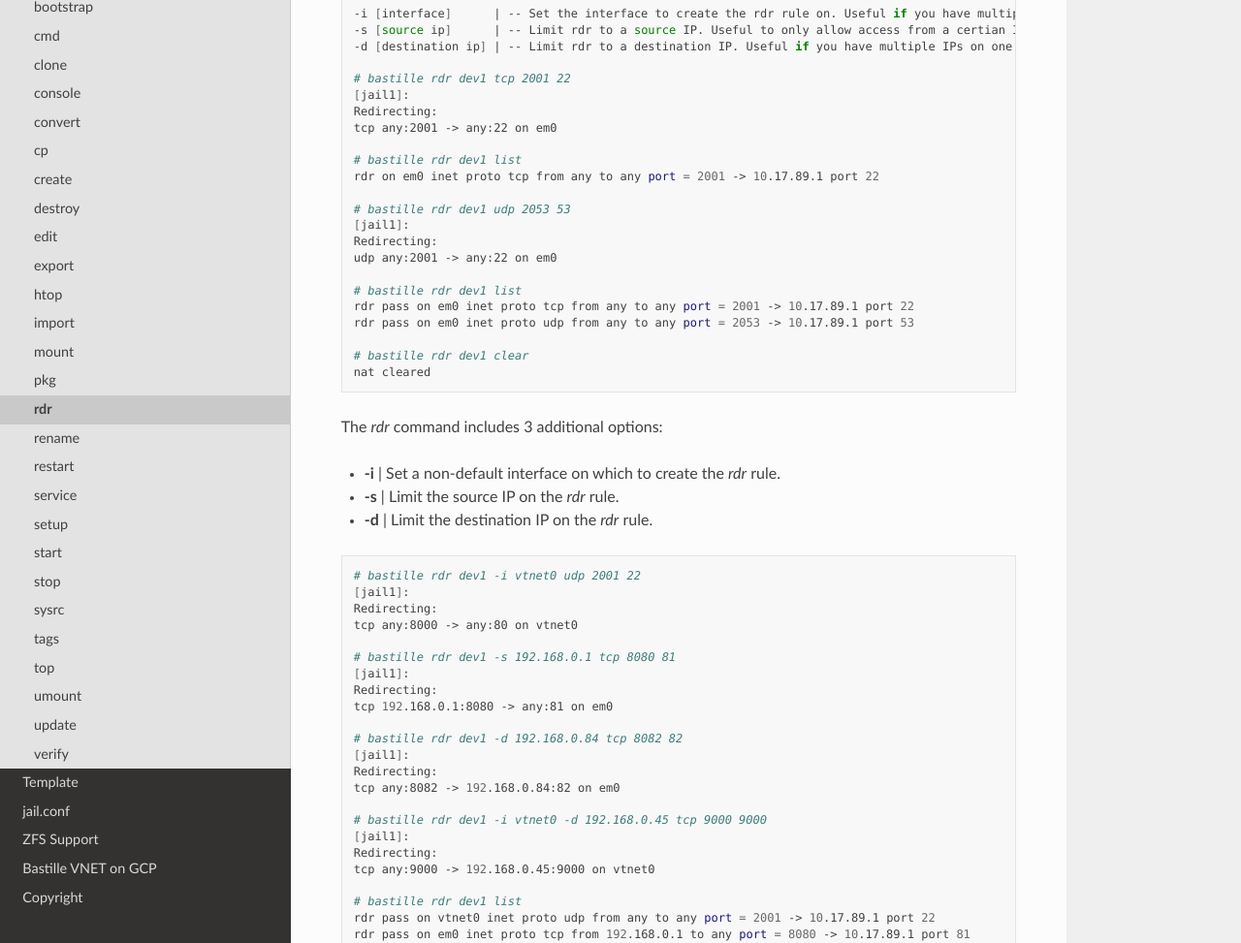
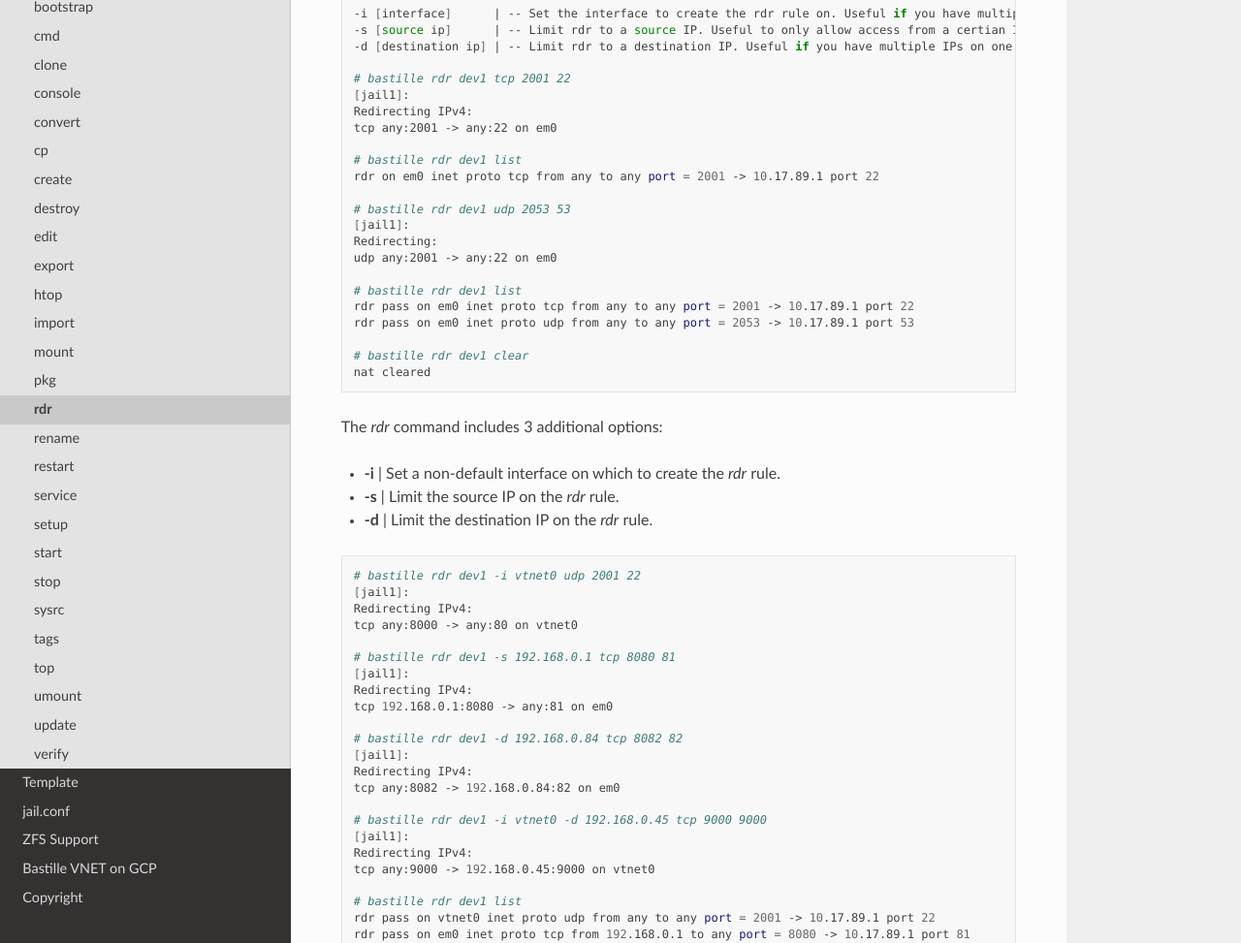
Before and after one commit to BastilleBSD/bastille, a Sphinx documentation site: the page built from docs/chapters/subcommands/rdr.rst, in a window 1280 px wide and 1400 px high. Shown: the part 426-1399 px from the top of the window at 97% size. Built offline with Sphinx 7.4.7 and the Read the Docs theme 3.1.0, drawn with Linux system fonts in a browser that asks for light colours; pages that are not in the unit, such as notebooks, are missing from menus.

Commit message:
Update docs

```diff
--- a/docs/chapters/subcommands/rdr.rst
+++ b/docs/chapters/subcommands/rdr.rst
@@ -23,7 +23,7 @@ specify the interface they run on in rc.conf (or other config files)
 
     # bastille rdr dev1 tcp 2001 22
     [jail1]:
-    Redirecting:
+    Redirecting IPv4:
     tcp any:2001 -> any:22 on em0
 
     # bastille rdr dev1 list
@@ -51,22 +51,22 @@ The `rdr` command includes 3 additional options:
 
     # bastille rdr dev1 -i vtnet0 udp 2001 22
     [jail1]:
-    Redirecting:
+    Redirecting IPv4:
     tcp any:8000 -> any:80 on vtnet0
 
     # bastille rdr dev1 -s 192.168.0.1 tcp 8080 81
     [jail1]:
-    Redirecting:
+    Redirecting IPv4:
     tcp 192.168.0.1:8080 -> any:81 on em0
 
     # bastille rdr dev1 -d 192.168.0.84 tcp 8082 82
     [jail1]:
-    Redirecting:
+    Redirecting IPv4:
     tcp any:8082 -> 192.168.0.84:82 on em0
 
     # bastille rdr dev1 -i vtnet0 -d 192.168.0.45 tcp 9000 9000
     [jail1]:
-    Redirecting:
+    Redirecting IPv4:
     tcp any:9000 -> 192.168.0.45:9000 on vtnet0
 
     # bastille rdr dev1 list
```
